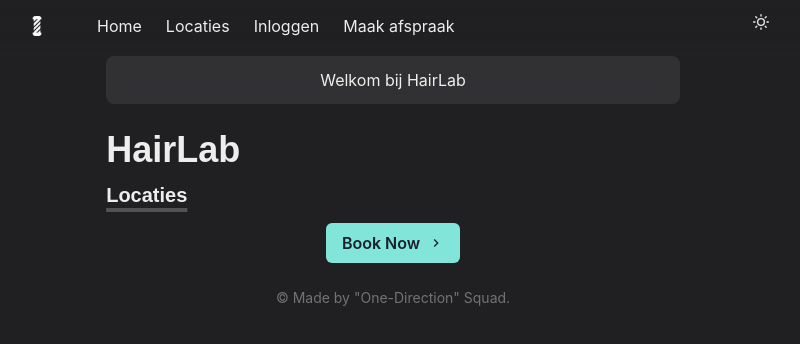
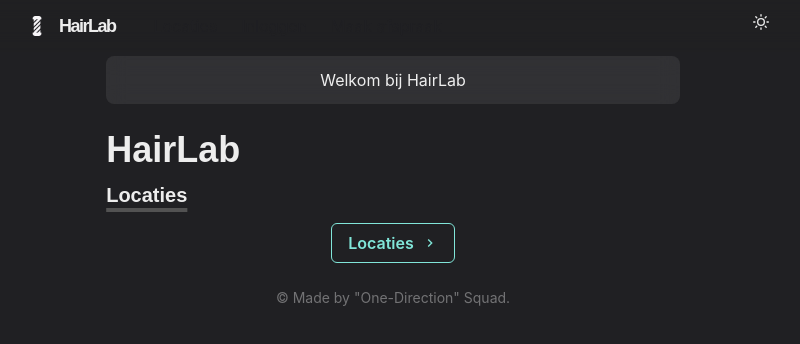
Before and after one commit to VioletAtWork/HU-Kapperszaak, a Next.js app: page / in a window 1280 px wide. Shown: the top 344 px of the page, without its empty margins (247-1047 px from the left). Built offline with nearby package versions, Linux system fonts and the light colour scheme; a web font is replaced by a local one.

Commit message:
4th commit. Eindelijk een doorbraak met locaties (werkt!).

```diff
--- a/components/logo.js
+++ b/components/logo.js
@@ -21,7 +21,8 @@ const Logo = () => {
     const haircutLogo = `/images/haircut${useColorModeValue('', '-dark')}.png`
 
     return (
-        <Link href="/">
+        <Link href="/" legacyBehavior={true}>
+            <a>
                 <LogoBox>
                     <Image src={haircutLogo} width={20} height={20} alt="logo" />
                     <Text
@@ -30,9 +31,11 @@ const Logo = () => {
                         fontWeight="bold"
                         ml={3}
                     >
+                        HairLab
                     </Text>
+
                 </LogoBox>
-
+            </a>
         </Link>
     )
 }
--- a/components/navbar.js
+++ b/components/navbar.js
@@ -1,5 +1,4 @@
 import Logo from './logo'
-import NextLink from 'next/link'
 import {
     Container,
     Box,
@@ -15,6 +14,7 @@ import {
     useColorModeValue
 } from '@chakra-ui/react'
 import ThemeToggleButton from './theme-toggle-button'
+import NextLink from 'next/link'
 
 const LinkItem = ({ href, path, children }) => {
     const active = path === href
@@ -42,7 +42,7 @@ const Navbar = props => {
             w="100%"
             bg={useColorModeValue('#ffffff40', '#20202380')}
             css={{ backdropFilter: 'blur(10px)' }}
-            zIndex={2}
+            zIndex={1}
             {...props}
         >
             <Container
@@ -67,27 +67,22 @@ const Navbar = props => {
                     flexGrow={1}
                     mt={{ base: 4, md: 0 }}
                 >
-                    <LinkItem href="" path={path}>
-                        Home
-                    </LinkItem>
 
-                    <LinkItem href="" path={path}>
+                    <LinkItem href="/" path={path}>
                         Locaties
                     </LinkItem>
 
-                    <LinkItem href="" path={path} >
+                    <LinkItem href="/" path={path} >
                         Inloggen
                     </LinkItem>
 
-                    <LinkItem href="" path={path} >
+                    <LinkItem href="/" path={path} >
                         Maak afspraak
                     </LinkItem>
-
                 </Stack>
 
                 <Box flex={1} align="right">
                     <ThemeToggleButton />
-
                 </Box>
             </Container>
         </Box>
--- a/pages/index.js
+++ b/pages/index.js
@@ -32,9 +32,9 @@ const Page = () => {
                     Locaties
                 </Heading>
                 <Box align="center" my={4}>
-                    <NextLink href={''}>
-                        <Button rightIcon={<ChevronRightIcon />} colorScheme="teal">
-                            Book Now
+                    <NextLink href="/locaties">
+                        <Button rightIcon={<ChevronRightIcon />} colorScheme="teal" variant="outline">
+                            Locaties
                         </Button>
                     </NextLink>
                 </Box>
```
Also changed, not shown: pages/404.js (+26 -0 lines), pages/locaties.js (+8 -2 lines), public/images/locaties/thumbnailAmsterdam.png (added), public/images/locaties/thumbnailRotterdam.png (added).
